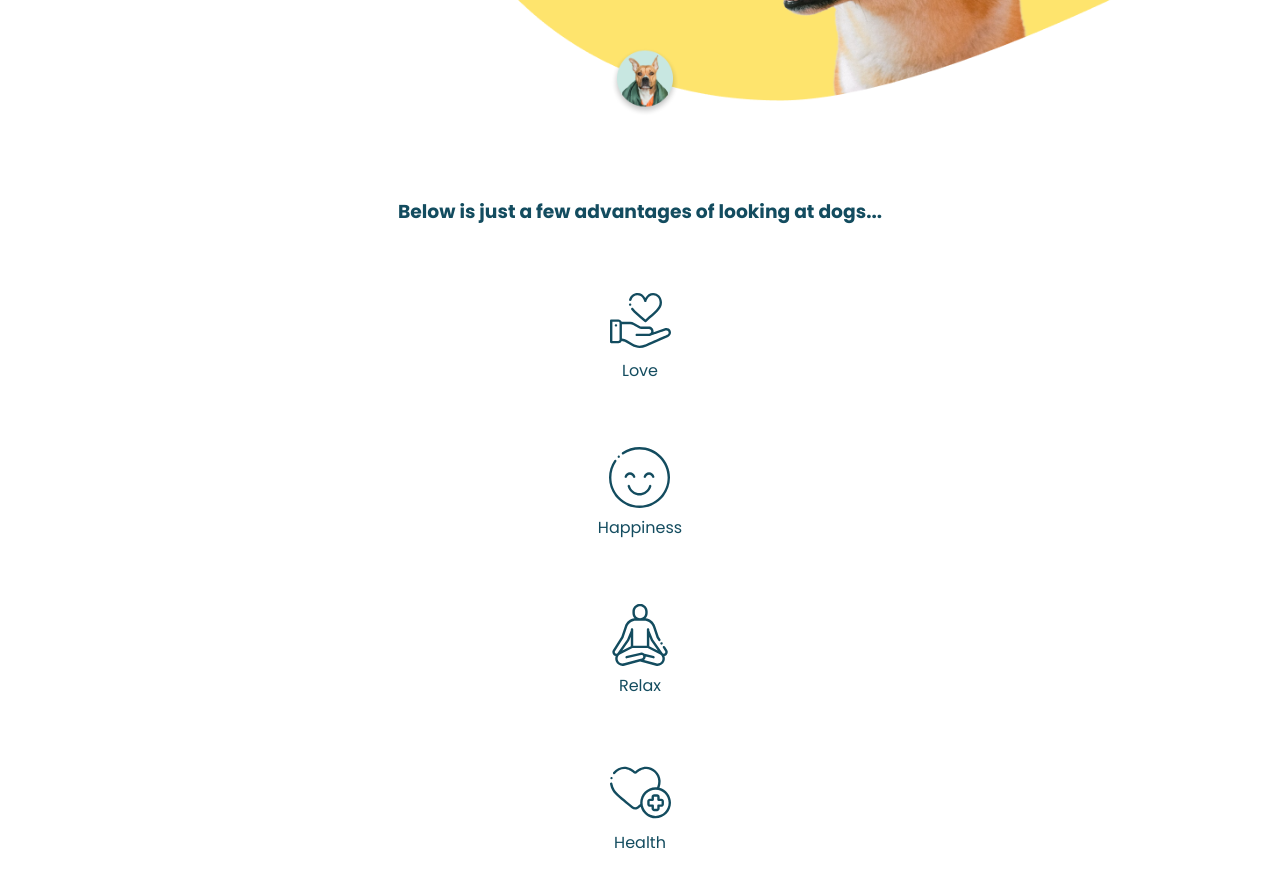
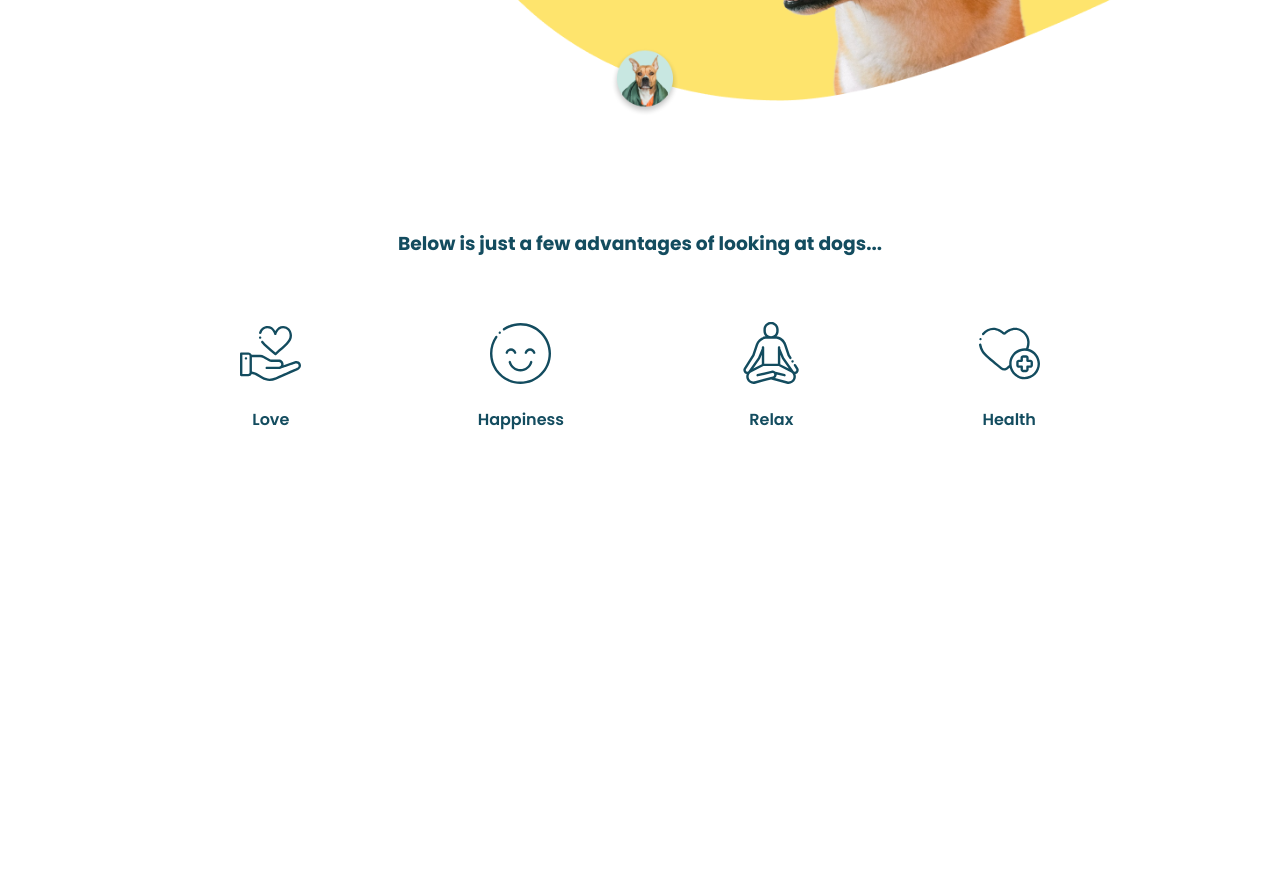
Before and after one commit to JacobFeat/AjaxAnimals, a plain HTML site: page index.html in a window 1280 px wide. Shown: the part 522-1412 px from the top of the page. After the commit the page ends 1138 px from the top, so only its background shows below. Drawn offline with Linux system fonts and the light colour scheme.

Commit message:
add rwd to list

```diff
--- a/css/rwd.css
+++ b/css/rwd.css
@@ -80,6 +80,20 @@
     .hero-content{
         background-image: none;
         padding-bottom: 6rem;
+    }
+
+    .advantages-container{
+        padding-top: 8rem;
+    }
+
+    .advantages-list{
+        flex-direction: row;
+        justify-content: space-evenly;
+        padding: 2rem 0;
+    }
+
+    .advantages-list li{
+        /* padding: 2rem 3rem; */
     }
 
 
--- a/css/styles.css
+++ b/css/styles.css
@@ -181,6 +181,11 @@ article{
     padding: 2rem 0;
 }
 
+.advantages-list li p{
+    padding-top: 1rem;
+    font-weight: 600;
+}
+
 article h2{
     padding: 4rem 0;
     text-align: center;
```
